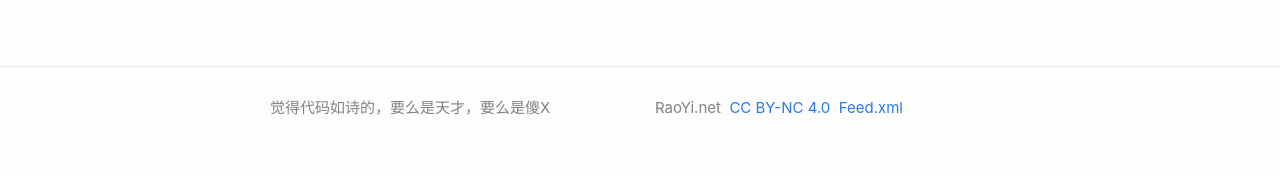
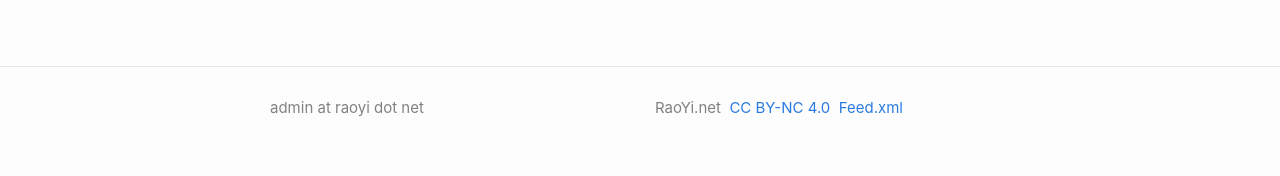
Before and after one commit to raoyi/raoyi.github.io, a Jekyll site: the page built from index.md, in a window 1280 px wide. Shown: the part 2097-2273 px from the top of the page. Built offline with Jekyll 4.4.1, drawn with Linux system fonts in a browser that asks for light colours.

Commit message:
update _includes/footer.html.
Signed-off-by: 一毛 <prcraoyi@qq.com>

```diff
--- a/_includes/footer.html
+++ b/_includes/footer.html
@@ -3,7 +3,7 @@
     <div class="footer-col-wrapper">
       <div class="footer-col">
         <ul class="contact-list">
-          <li>觉得代码如诗的，要么是天才，要么是傻X</li>
+          <li>admin at raoyi dot net</li>
         </ul>
       </div>
       <div class="footer-col">
```
